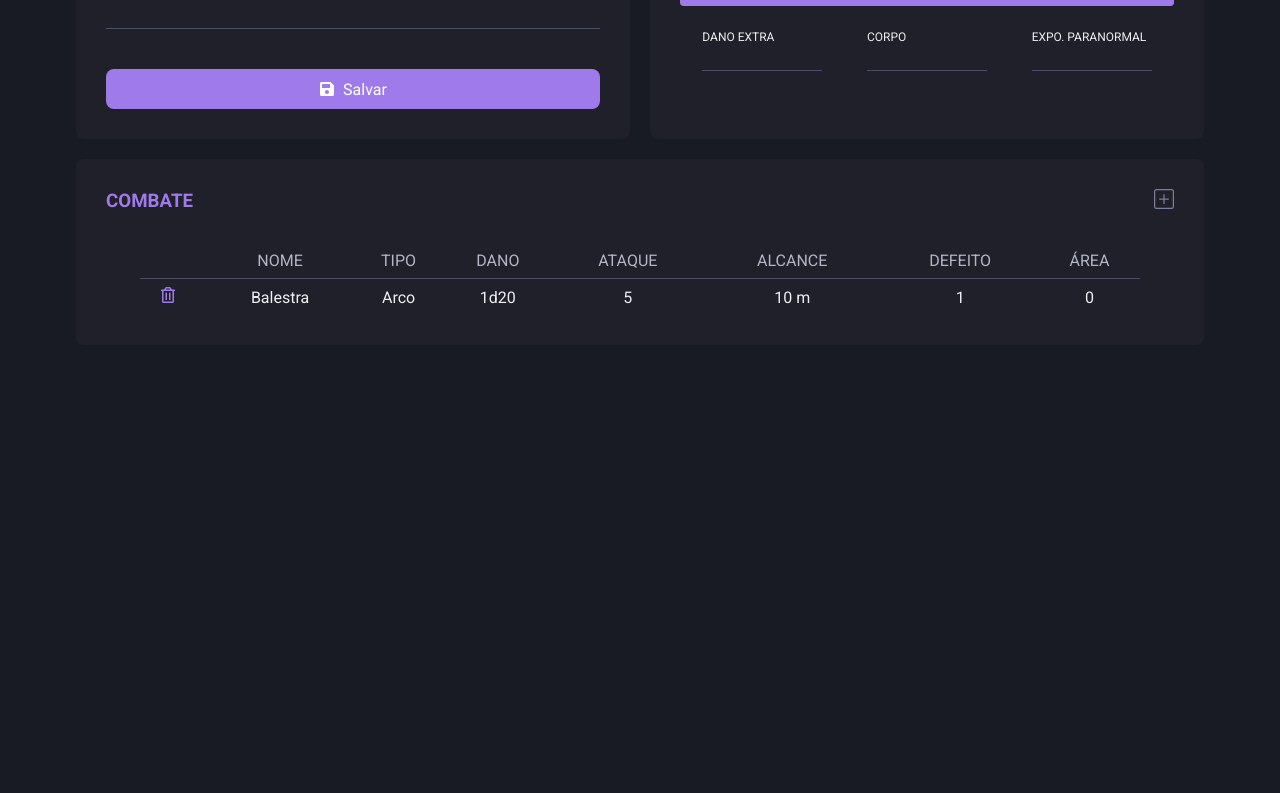
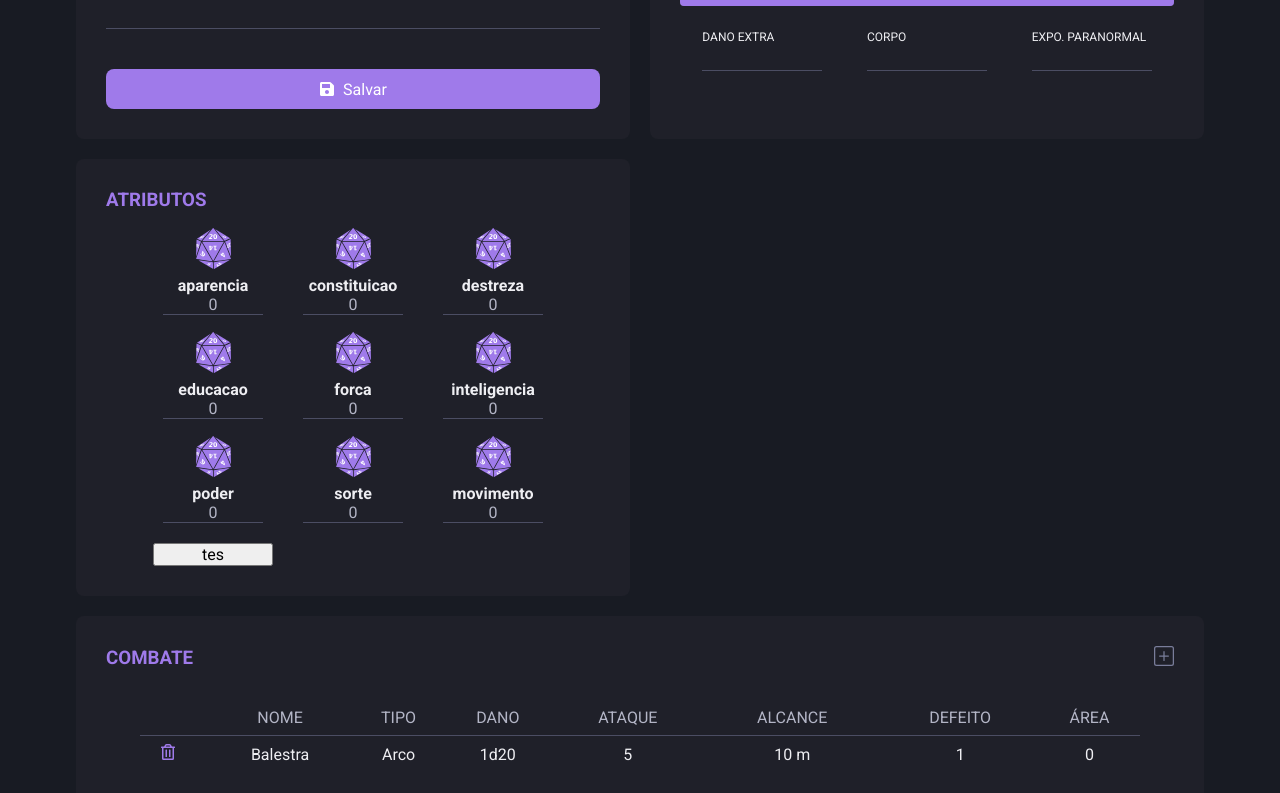
Before and after one commit to Kwan13/rpg-sheet, a React (Create React App) app: page / in a window 1280 px wide. Shown: the part 617-1410 px from the top of the page. Before the commit the page ends 982 px from the top, so only its background shows below. Built offline with nearby package versions, Linux system fonts and the light colour scheme.

Commit message:
add InputAttributePoint component

```diff
--- /dev/null
+++ b/src/components/AttributePointsContainer/index.tsx
@@ -0,0 +1,66 @@
+import { useState, ReactElement } from 'react';
+
+import { useForm } from 'react-hook-form';
+
+import { InputAttributePoint } from '../InputAttributePoint';
+
+import { Container, Content } from './styles';
+
+type FormData = {
+  aparencia: number;
+  constituicao: number;
+  destreza: number;
+  educacao: number;
+  forca: number;
+  inteligencia: number;
+  poder: number;
+  sorte: number;
+  movimento: number;
+};
+
+export function AttributePointsContainer(): ReactElement {
+  const { handleSubmit, register } = useForm({
+    defaultValues: {
+      aparencia: 0,
+      constituicao: 0,
+      destreza: 0,
+      educacao: 0,
+      forca: 0,
+      inteligencia: 0,
+      movimento: 0,
+      poder: 0,
+      sorte: 0,
+    },
+  });
+
+  const [attributes, setAttributes] = useState<FormData>();
+
+  function onSubmit(data: FormData) {
+    setAttributes(data);
+    console.log(data);
+  }
+
+  return (
+    <Container>
+      <h3>Atributos</h3>
+      <Content onSubmit={handleSubmit(onSubmit)}>
+        <InputAttributePoint {...register('aparencia')} name="aparencia" />
+        <InputAttributePoint
+          {...register('constituicao')}
+          name="constituicao"
+        />
+        <InputAttributePoint {...register('destreza')} name="destreza" />
+        <InputAttributePoint {...register('educacao')} name="educacao" />
+        <InputAttributePoint {...register('forca')} name="forca" />
+        <InputAttributePoint
+          {...register('inteligencia')}
+          name="inteligencia"
+        />
+        <InputAttributePoint {...register('poder')} name="poder" />
+        <InputAttributePoint {...register('sorte')} name="sorte" />
+        <InputAttributePoint {...register('movimento')} name="movimento" />
+        <button type="submit">tes</button>
+      </Content>
+    </Container>
+  );
+}
--- /dev/null
+++ b/src/components/AttributePointsContainer/styles.tsx
@@ -0,0 +1,21 @@
+import styled from 'styled-components';
+
+export const Container = styled.div`
+  padding: 30px;
+  background-color: var(--gray-800);
+  border-radius: 8px;
+
+  > h3 {
+    padding-bottom: 20px;
+    text-transform: uppercase;
+    color: var(--purple-400);
+  }
+`;
+
+export const Content = styled.form`
+  width: 400px;
+  margin: 0 auto;
+  display: grid;
+  grid-template-columns: repeat(3, 1fr);
+  gap: 20px;
+`;
--- /dev/null
+++ b/src/components/InputAttributePoint/index.tsx
@@ -0,0 +1,30 @@
+import {
+  ForwardRefRenderFunction,
+  forwardRef,
+  InputHTMLAttributes,
+} from 'react';
+
+import { Container } from './styles';
+import diceImg from '../../assets/dice.svg';
+
+interface InputAttributePointProps
+  extends InputHTMLAttributes<HTMLInputElement> {
+  name: string;
+}
+
+const inputBase: ForwardRefRenderFunction<
+  HTMLInputElement,
+  InputAttributePointProps
+> = ({ name, ...rest }, ref) => {
+  return (
+    <Container>
+      <button type="button">
+        <img src={diceImg} alt="dice" />
+      </button>
+      <h4>{name}</h4>
+      <input name={name} ref={ref} {...rest} />
+    </Container>
+  );
+};
+
+export const InputAttributePoint = forwardRef(inputBase);
--- /dev/null
+++ b/src/components/InputAttributePoint/styles.tsx
@@ -0,0 +1,39 @@
+import styled from 'styled-components';
+
+export const Container = styled.div`
+  max-width: 100px;
+  width: 100%;
+  margin: 0 auto;
+
+  display: flex;
+  flex-direction: column;
+  align-items: center;
+  justify-content: center;
+
+  button {
+    width: 35px;
+    height: 35px;
+    background-color: transparent;
+    border: 0;
+    margin-bottom: 10px;
+    transition: transform 0.8s;
+
+    display: flex;
+    align-items: center;
+    justify-content: center;
+
+    &:hover {
+      transform: rotate(360deg);
+    }
+  }
+
+  input {
+    width: 100%;
+    text-align: center;
+    background-color: transparent;
+    border: 0;
+    outline: none;
+    color: var(--gray-200);
+    border-bottom: 1px solid var(--gray-600);
+  }
+`;
--- a/src/pages/Home/index.tsx
+++ b/src/pages/Home/index.tsx
@@ -4,8 +4,14 @@ import { Navbar } from '../../components/Navbar';
 import { CharacterForm } from '../../components/CharacterForm';
 import { Combat } from '../../components/Combat';
 import { Character } from '../../components/Character';
+import { AttributePointsContainer } from '../../components/AttributePointsContainer';
 
-import { Container, PersonalDataSession, CombateSession } from './styles';
+import {
+  Container,
+  PersonalDataSession,
+  CombateSession,
+  AttributesSession,
+} from './styles';
 
 export default function Home(): ReactElement {
   return (
@@ -15,6 +21,9 @@ export default function Home(): ReactElement {
         <CharacterForm />
         <Character />
       </PersonalDataSession>
+      <AttributesSession>
+        <AttributePointsContainer />
+      </AttributesSession>
       <CombateSession>
         <Combat />
       </CombateSession>
--- a/src/pages/Home/styles.tsx
+++ b/src/pages/Home/styles.tsx
@@ -15,6 +15,14 @@ export const PersonalDataSession = styled.section`
   gap: 20px;
 `;
 
+export const AttributesSession = styled.section`
+  margin-top: 20px;
+
+  display: grid;
+  grid-template-columns: repeat(2, 1fr);
+  gap: 20px;
+`;
+
 export const CombateSession = styled.section`
   margin-top: 20px;
   padding: 30px;
```
